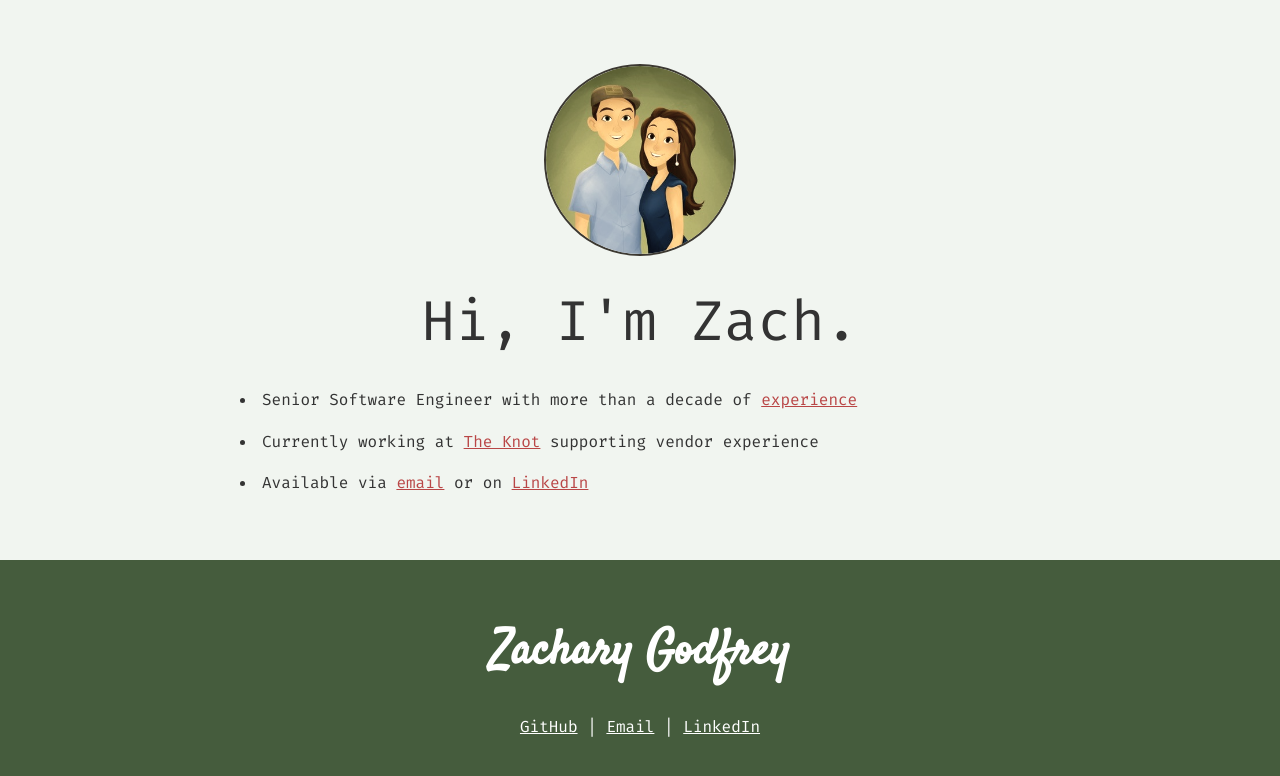
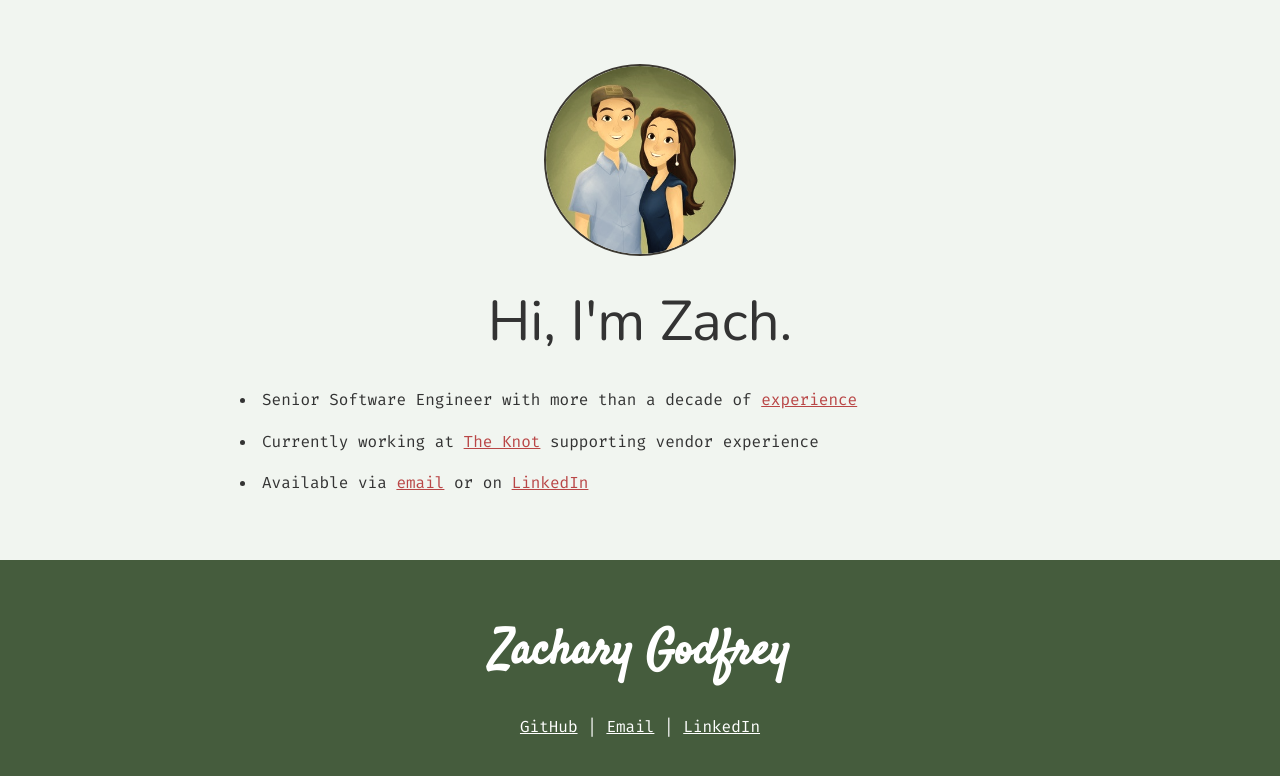
Before and after one commit to ZacharyGodfrey/personal-site, an Astro site: page / in a window 1280 px wide. Built offline with nearby package versions, Linux system fonts and the light colour scheme; Astro itself is replaced by a stand-in of ours.

Commit message:
Switch heading font

```diff
--- a/src/components/style.astro
+++ b/src/components/style.astro
@@ -6,13 +6,18 @@
 
 <style is:global>
 @font-face {
-	font-family: 'fancy';
-	src: url('/satisfy.ttf');
+	font-family: 'nunito';
+	src: url('/nunito-variable.ttf');
 }
 
 @font-face {
 	font-family: 'fira';
 	src: url('/fira-code-variable.ttf');
+}
+
+@font-face {
+	font-family: 'fancy';
+	src: url('/satisfy.ttf');
 }
 
 /* Pseudo Elements */
@@ -114,6 +119,7 @@ h3 { font-size: 2.5rem; }
 h4, h5, h6 { font-size: 2rem; }
 
 h1 {
+	font-family: 'nunito';
 	font-weight: normal;
 }
 
```
Also changed, not shown: public/nunito-variable.ttf (added).
